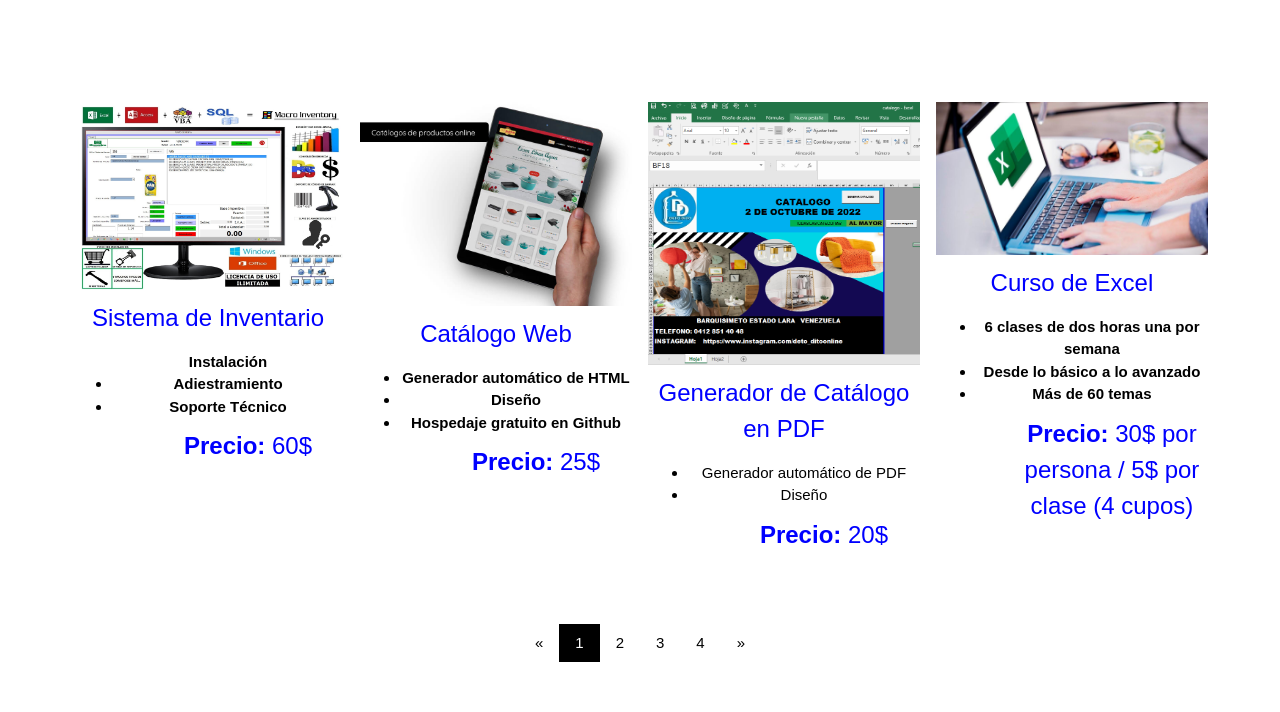
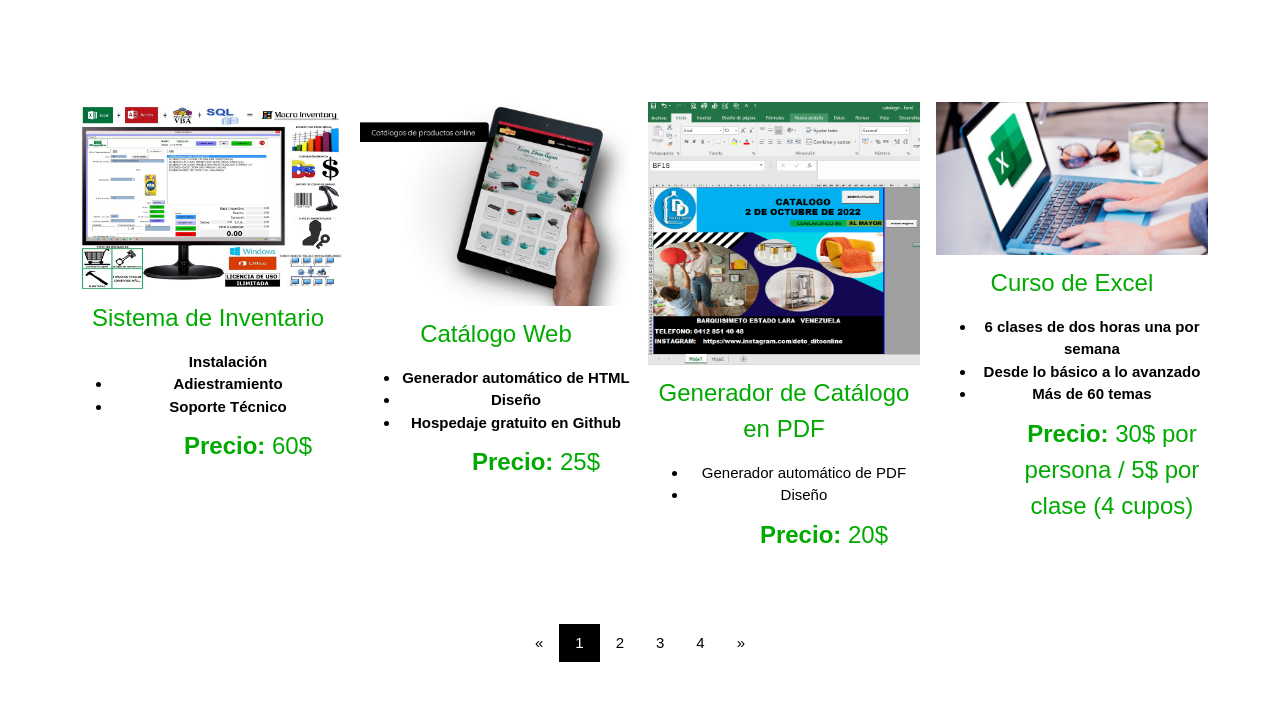
Before and after one commit to Xoomerca/macroinventory, a plain HTML site: page index.html in a window 1280 px wide. Shown: the part 88-800 px from the top of the page. Drawn offline with Linux system fonts and the light colour scheme.

Commit message:
Update index.html

```diff
--- a/index.html
+++ b/index.html
@@ -8,7 +8,7 @@
 <!--<link rel="stylesheet" href="https://fonts.googleapis.com/css?family=Karma"> -->
 <style>
 body,h1,h2,h3,h4,h5,h6 {font-family: "Karma", sans-serif}
-  h3 {color: #0000ff}
+  h3 {color: #00aa00}
 .w3-bar-block .w3-bar-item {padding:20px}
 </style>
 </head>
```
